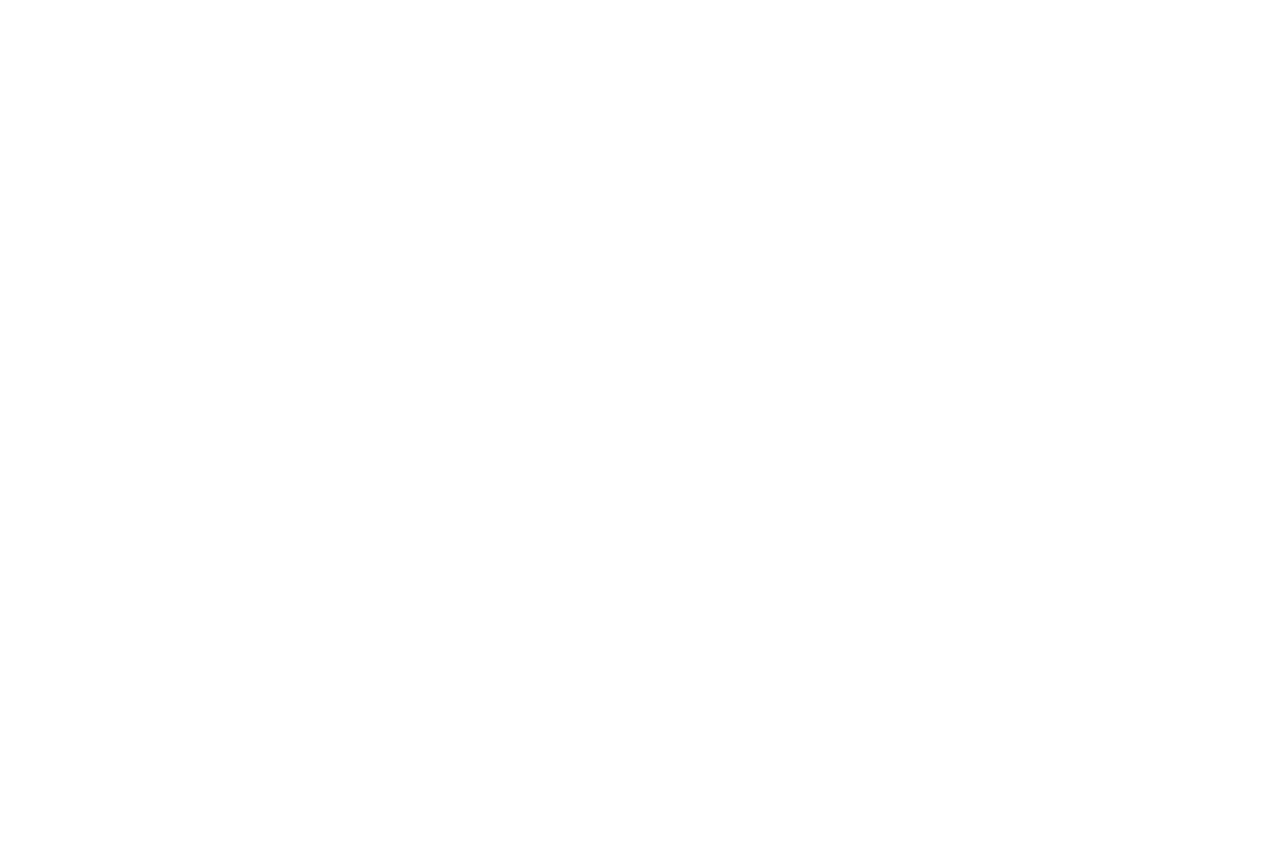
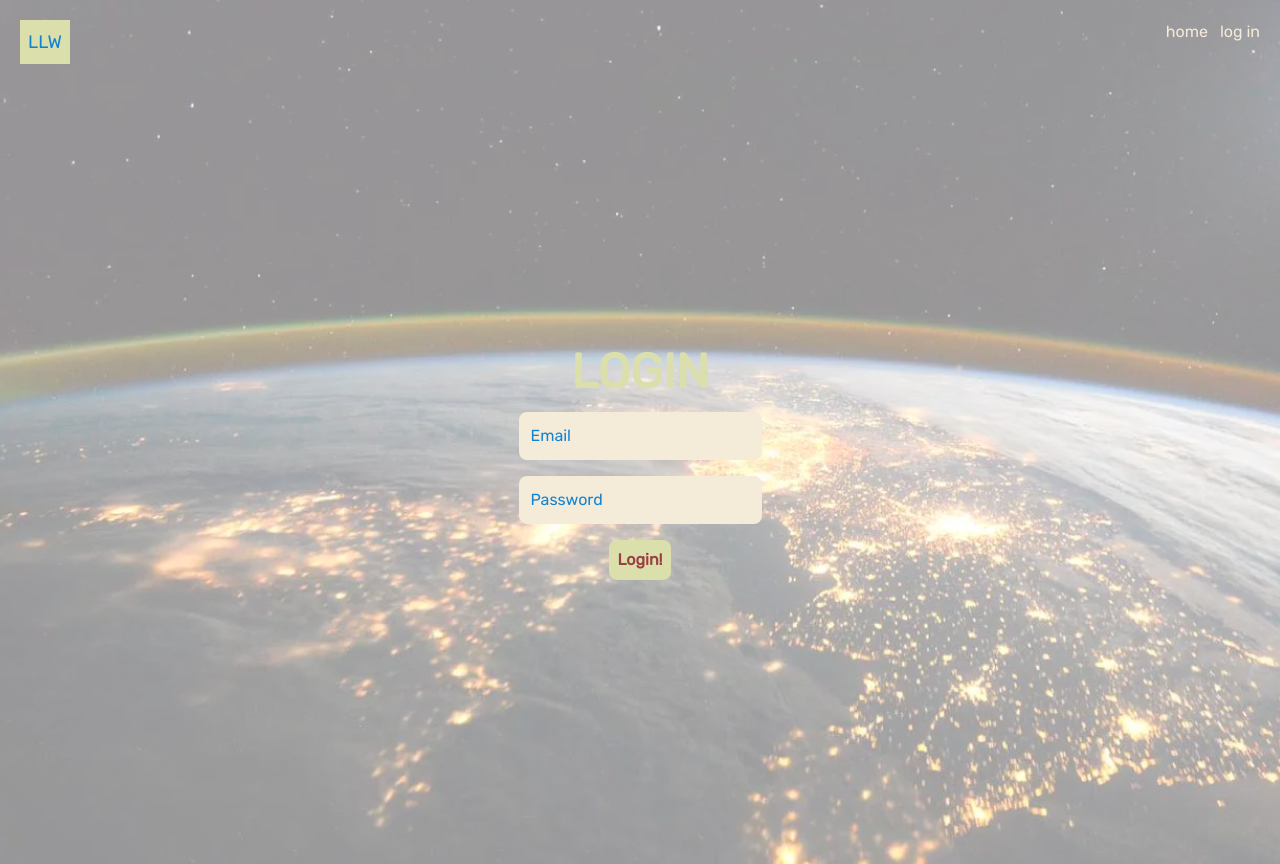
Before and after one commit to anncli/Language-Learning-Website, a React (Vite) app in the folder frontend/: page /login in a window 1280 px wide. Before the commit this address had no page. Before the commit the page ends 800 px from the top, so only its background shows below. Built offline with nearby package versions, Linux system fonts and the light colour scheme.

Commit message:
Work in progress login page

```diff
--- a/frontend/src/App.tsx
+++ b/frontend/src/App.tsx
@@ -1,6 +1,7 @@
 import { BrowserRouter, Routes, Route } from "react-router-dom"
 import Home from "./Home"
 import Signup from "./Signup"
+import Login from "./Login"
 
 function App() {
 
@@ -8,8 +9,9 @@
 
       <BrowserRouter>
           <Routes>
-          <Route path="/" element={<Home/>} />
-          <Route path="/signup" element={<Signup/>} />
+          <Route path="/" element={<Home/>}/>
+          <Route path="/signup" element={<Signup/>}/>
+          <Route path="/login" element={<Login/>}/>
         </Routes>
       </BrowserRouter>
 
--- a/frontend/src/Home.tsx
+++ b/frontend/src/Home.tsx
@@ -8,7 +8,7 @@
                     LLW
                 </div>
                 <div className='text-beige mt-5 mr-5 space-x-3'>
-                    <button>log in</button>
+                    <Link to="/login">log in</Link>
                     <Link to="/signup" className="bg-light-green text-blue text-lg p-2 rounded-lg">sign up</Link>
                 </div>
 
--- /dev/null
+++ b/frontend/src/Login.tsx
@@ -0,0 +1,63 @@
+import { useState } from 'react'
+import axios from 'axios'
+function Login() {
+    const [password, setPassword] = useState('')
+    const [email, setEmail] = useState('')
+
+    const handleSignup = async (e: React.FormEvent<HTMLFormElement>) => {
+        e.preventDefault()
+        const user = {
+            email: email,
+            password: password
+        }
+        try {
+            const response = await axios.post('http://localhost:4000/api/v1/auth/signup', user);
+            console.log('User created:', response.data);
+          } catch (error) {
+            console.error('Error creating user:', error);
+          }
+
+    }
+
+    return (
+        <div className="bg-signup">
+            <div className='flex justify-between'>
+                <div className='bg-light-green text-blue text-lg p-2 mt-5 ml-5'>LLW</div>
+                <div className='text-beige mt-5 mr-5 space-x-3'>
+                    <button>home</button>
+                    <button>log in</button>
+                </div>
+            </div>
+            <div className="h-screen flex items-center justify-center">
+                <form onSubmit={handleSignup} className='space-y-4'>
+                <div className='flex justify-center font-bold text-5xl text-light-green'>LOGIN</div>
+
+                    <div>
+                        <input
+                        className='bg-beige rounded-lg p-3 placeholder-blue caret-blue text-blue w-full max-w-xs'
+                        type='email'
+                        placeholder='Email'
+                        onChange={(e) => setEmail(e.target.value)}
+                        required/>
+                    </div>
+                    <div>
+                        <input
+                        className='bg-beige rounded-lg p-3 placeholder-blue caret-blue text-blue w-full max-w-xs'
+                        type='password'
+                        placeholder='Password'
+                        onChange={(e) => setPassword(e.target.value)}
+                        autoComplete='current-password'
+                        required/>
+                    </div>
+                    <div className='flex justify-center'>
+                        <button className='bg-light-green text-brown p-2 rounded-lg font-bold' type='submit'>Login!</button>
+                    </div>
+
+                </form>
+            </div>
+
+        </div>
+    )
+}
+
+export default Login
```
